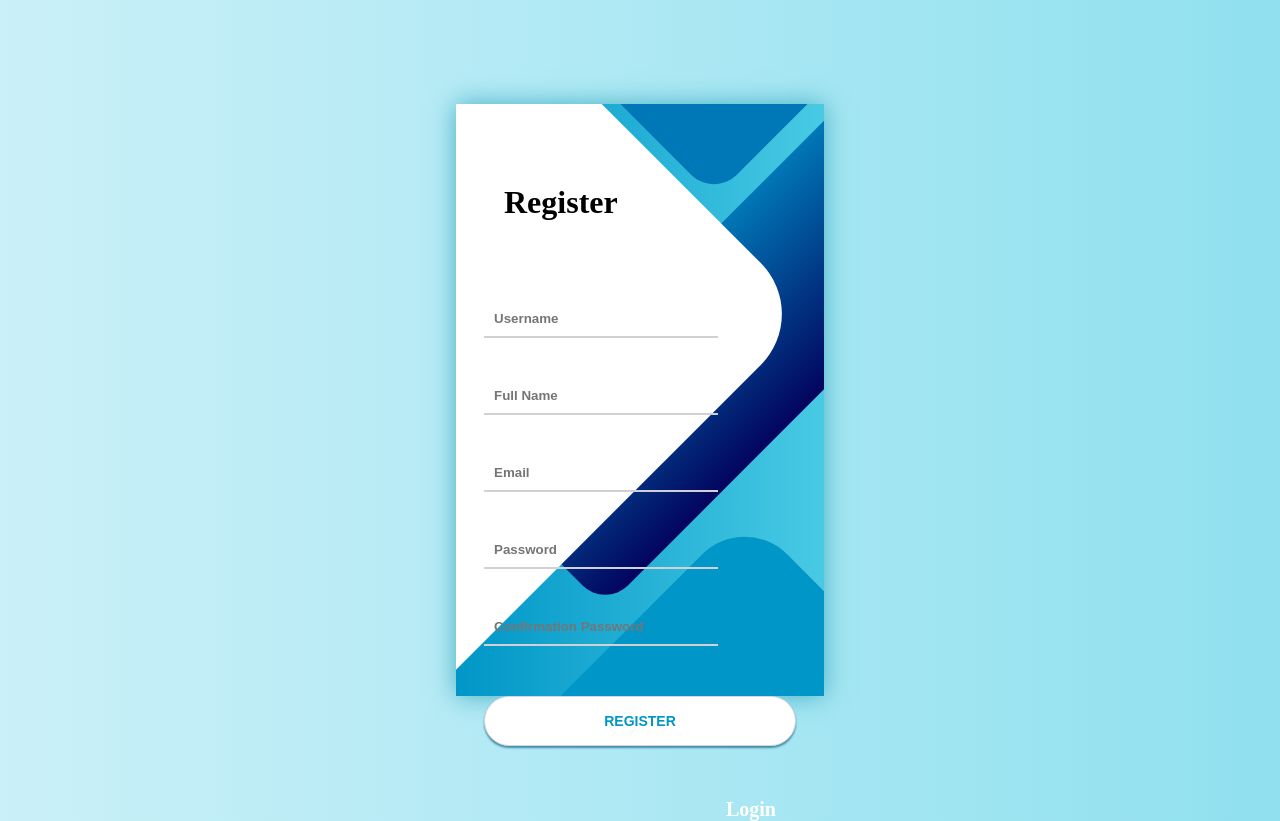
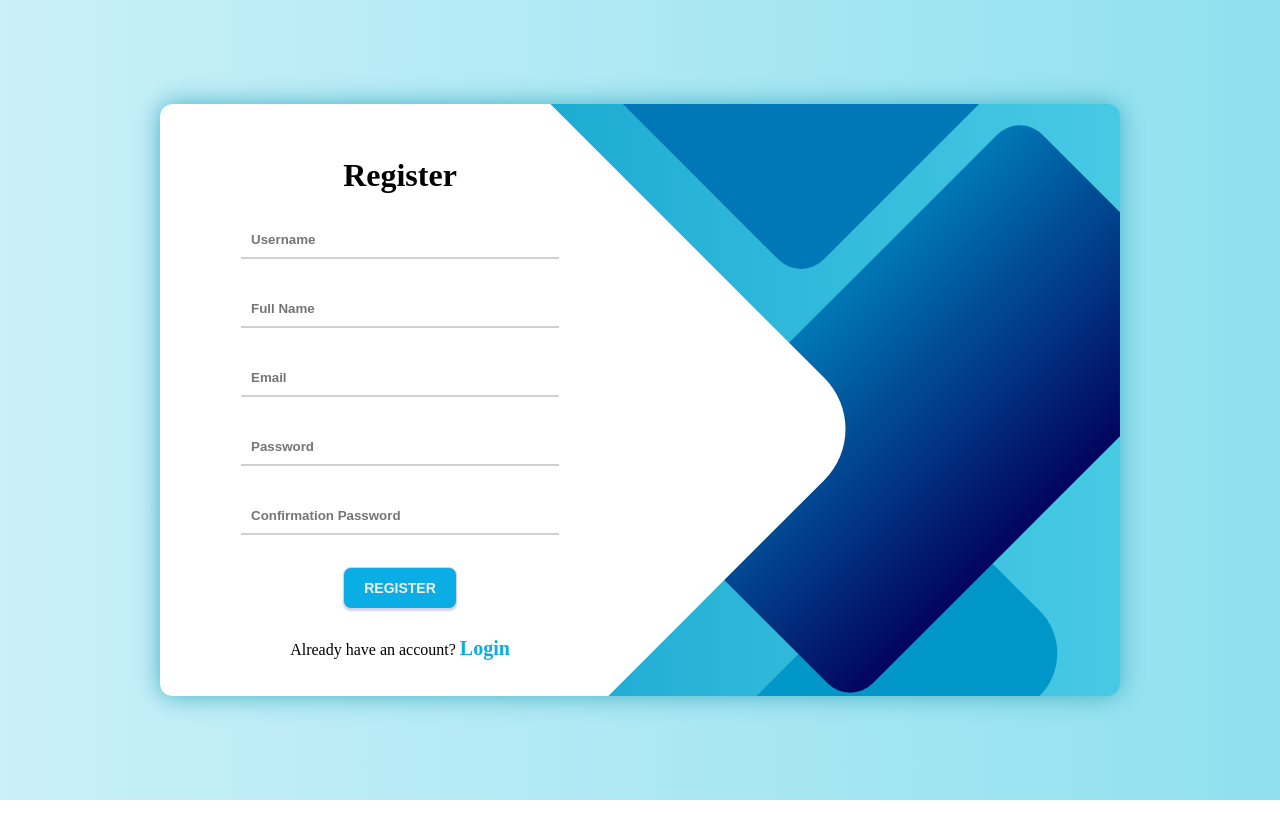
Before and after one commit to Catalyst-Forge/pomeng-project, a Flask app: page /register in a window 1280 px wide. After the commit the page ends 800 px from the top, so only its background shows below. Run offline with Flask 3, Linux system fonts and the light colour scheme; parts of the project's set-up code (start-up, migrations or seed data) failed here and were passed over; some libraries are stand-ins or nearby versions.

Commit message:
change style for authentication page

```diff
--- a/static/css/authentication-style.css
+++ b/static/css/authentication-style.css
@@ -16,31 +16,51 @@ body {
 }
 
 .box {
+  border-radius: 0.75rem;
   background: linear-gradient(90deg, #0096c7, #48cae4);
   position: relative;
-  width: 23rem;
+  width: clamp(20rem, 90%, 60rem);
   height: 37rem;
   box-shadow: 0 0 24px #44b0c5;
+  overflow: hidden;
+}
+
+.box-container {
+  height: 100%;
+  position: relative;
+  overflow-y: auto;
+  z-index: 1;
 }
 
 .box__content {
+  display: flex;
+  flex-direction: column;
+  justify-content: center;
+  align-items: center;
   position: relative;
   height: 100%;
   z-index: 1;
 }
 
 .box__content-title {
-  padding: 5rem 3rem;
+  padding: 1rem 3rem;
 }
 
 .box__content-authentication {
-  margin-top: -3rem;
+  margin-top: -2rem;
   padding: 1.75rem;
+  width: 100%;
+  display: flex;
+  flex-wrap: wrap;
+  justify-content: center;
 }
 
 .authentication__field {
-  padding: 20px 0;
+  padding-block: 1rem;
+  width: 100%;
   position: relative;
+  display: flex;
+  justify-content: center;
 }
 
 .authentication__input {
@@ -59,40 +79,35 @@ body {
 }
 
 .authentication__submit {
-  margin-top: 30px;
+  margin-block-start: 1rem;
   border: 1px solid #d4d3e8;
-  border-radius: 26px;
-  padding: 1rem 1.25rem;
-  width: 100%;
-  background-color: #fff;
-  display: flex;
-  align-items: center;
-  color: #0096c7;
+  border-radius: 0.5rem;
+  padding: 0.75rem 1.25rem;
+  background-color: #0aade4;
+  color: #eee;
   text-transform: uppercase;
   font-weight: 700;
   font-size: 14px;
-  box-shadow: 0 2px 2px #428da6;
   transition: 200ms;
+  box-shadow: 0 2px 2px #d4d3e8;
   cursor: pointer;
 }
 
 .authentication__submit:is(:active, :focus, :hover) {
-  border-color: #6a679e;
+  border-color: #0aade4;
+  background-color: #0096c7;
+  box-shadow: 0 2px 2px #428da6;
   outline: none;
 }
 
 .box__content-register {
-  margin-top: 1.5rem;
-  margin-inline-end: 3rem;
-  color: #fff;
-  display: flex;
-  justify-content: flex-end;
+  color: #0aade4;
   font-size: 1.25rem;
   text-decoration: none;
   font-weight: 700;
 
   &:hover {
-    color: #000;
+    color: #48cae4;
   }
 }
 
@@ -114,11 +129,48 @@ body {
 
 .box__background-shape-1 {
   border-radius: 0 72px 0 0;
-  width: 520px;
-  height: 520px;
+  width: 750px;
+  height: 750px;
   background-color: #fff;
   top: -50px;
-  right: 120px;
+  right: 400px;
+}
+
+.box__background-shape-2 {
+  border-radius: 32px;
+  width: 300px;
+  height: 300px;
+  background-color: #0077b6;
+  top: -184px;
+  right: 169px;
+}
+
+.box__background-shape-3 {
+  border-radius: 32px;
+  width: 300px;
+  height: 540px;
+  background: linear-gradient(270deg, #03045e, #0077b6);
+  top: 35px;
+  right: 35px;
+}
+
+.box__background-shape-4 {
+  border-radius: 60px;
+  width: 200px;
+  height: 400px;
+  background-color: #0096c7;
+  top: 420px;
+  right: 150px;
+}
+
+@media (width <= 576px) {
+  .box__background-shape-1 {
+    border-radius: 0 72px 0 0;
+    width: 600px;
+    height: 600px;
+    background-color: #fff;
+    top: 14px;
+    right: 18px;
   }
 
   .box__background-shape-2 {
@@ -147,3 +199,10 @@ body {
     top: 420px;
     right: 50px;
   }
+}
+
+@media (width >= 786px) {
+  .box-container {
+    width: 50%;
+  }
+}
--- a/templates/login.html
+++ b/templates/login.html
@@ -12,6 +12,7 @@
   <body>
     <div class="container">
       <div class="box">
+        <div class="box-container">
           <div class="box__content">
             <h1 class="box__content-title">Login</h1>
 
@@ -22,7 +23,8 @@
               {{ form.submit(class_="button authentication__submit") }}
             </form>
 
-          <a href="{{ url_for('auth.register') }}" class="box__content-register">Register</a>
+            <span>Don't have an account? <a href="{{ url_for('auth.register') }}" class="box__content-register">Register</a></span>
+          </div>
         </div>
 
         <div class="box__background">
--- a/templates/register.html
+++ b/templates/register.html
@@ -12,6 +12,7 @@
   <body>
     <div class="container">
       <div class="box">
+        <div class="box-container">
           <div class="box__content">
             <h1 class="box__content-title">Register</h1>
 
@@ -28,7 +29,8 @@
               {{ form.submit(class_="button authentication__submit") }}
             </form>
 
-          <a href="{{ url_for('auth.login') }}" class="box__content-register">Login</a>
+            <span>Already have an account? <a href="{{ url_for('auth.login') }}" class="box__content-register">Login</a></span>
+          </div>
         </div>
 
         <div class="box__background">
```
Lines whose indentation alone changed are shown as unchanged.
